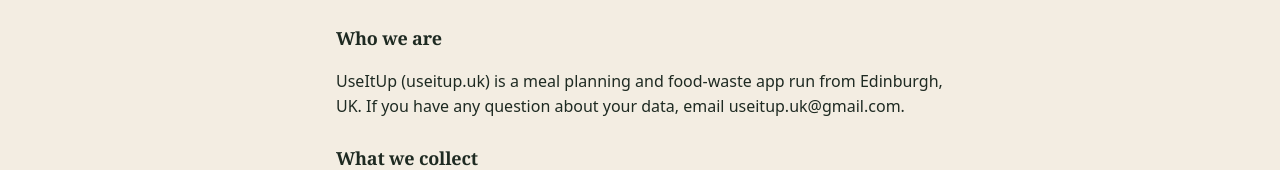
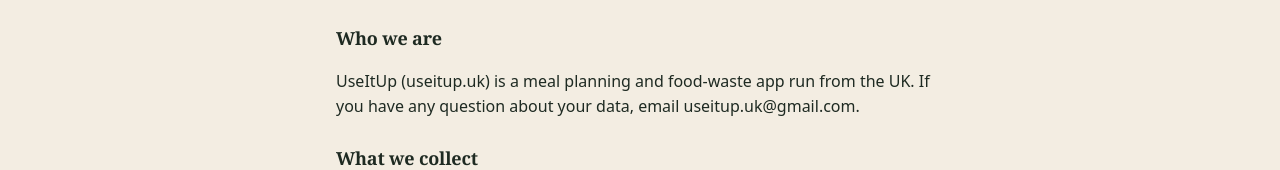
Before and after one commit to codebyjackie-beep/uiu-pwa-v2, a Next.js app in the folder apps/web/: page /privacy in a window 1280 px wide. Shown: the part 148-318 px from the top of the page. Built offline with nearby package versions, Linux system fonts and the light colour scheme; no server answers.

Commit message:
privacy: 'run from the UK' (brand rule: no city in public content; Jackie 2026-10-25)
Co-Authored-By: Claude Opus 5.5 <noreply@anthropic.com>
Claude-Session: https://claude.ai/code/session_01SbAyKBbcGNo3vM6d8hWEKj

```diff
--- a/apps/web/app/privacy/page.tsx
+++ b/apps/web/app/privacy/page.tsx
@@ -15,7 +15,7 @@ export default function PrivacyPage() {
 
       <h2>Who we are</h2>
       <p>
-        UseItUp (useitup.uk) is a meal planning and food-waste app run from Edinburgh, UK. If you have any question about your data, email{" "}
+        UseItUp (useitup.uk) is a meal planning and food-waste app run from the UK. If you have any question about your data, email{" "}
         <a href="mailto:useitup.uk@gmail.com">useitup.uk@gmail.com</a>.
       </p>
 
```
